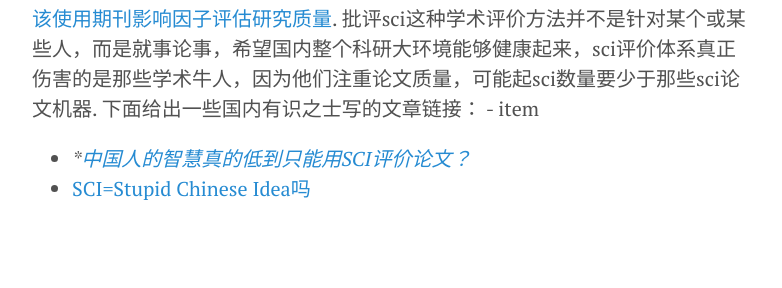
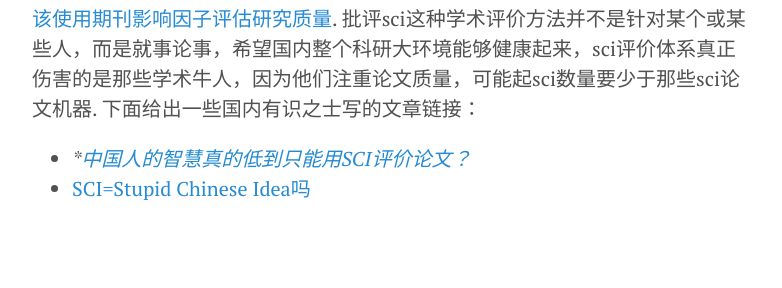
Before and after one commit to hwdong/hwdong-old.github.io, a Jekyll site: the page built from index.html, in a window 1280 px wide. Shown: the part 666-954 px from the top of the page, without its empty margins (248-1030 px from the left). Built offline with Jekyll 4.4.1, drawn with Linux system fonts in a browser that asks for light colours; Markdown is read by kramdown in place of the engine named in the settings; the list of posts is cut into pages by our own code.

Commit message:
Updated 2014-06-06-sci-stupid-chinese-idea.md

```diff
--- a/_posts/2014-06-06-sci-stupid-chinese-idea.md
+++ b/_posts/2014-06-06-sci-stupid-chinese-idea.md
@@ -8,6 +8,6 @@
 如 Cmu的Cosma Shalizi教授 <a href = "http://vserver1.cscs.lsa.umich.edu/~crshalizi/weblog/864.html">号召抵制Elsevier等以盈利为目的出版商的所有期刊</a>。Sci发明人（某编辑）也指出sci不是用来评价论文的，被用来评价论文也是他所始料不及的。如： <a href = "http://www.editage.cn/insights/%E4%B8%BA%E4%BD%95%E4%B8%8D%E8%AF%A5%E4%BD%BF%E7%94%A8%E6%9C%9F%E5%88%8A%E5%BD%B1%E5%93%8D%E5%9B%A0%E5%AD%90%E8%AF%84%E4%BC%B0%E7%A0%94%E7%A9%B6%E8%B4%A8%E9%87%8F">为何不该使用期刊影响因子评估研究质量</a>.
      批评sci这种学术评价方法并不是针对某个或某些人，而是就事论事，希望国内整个科研大环境能够健康起来，sci评价体系真正伤害的是那些学术牛人，因为他们注重论文质量，可能起sci数量要少于那些sci论文机器.
     下面给出一些国内有识之士写的文章链接：
-    - item
+
 - **<a href="http://blog.sciencenet.cn/blog-788889-747735.html">中国人的智慧真的低到只能用SCI评价论文？</a>*
 - <a href="http://blog.sciencenet.cn/blog-1140979-747946.html">SCI=Stupid Chinese Idea吗</a>
```
